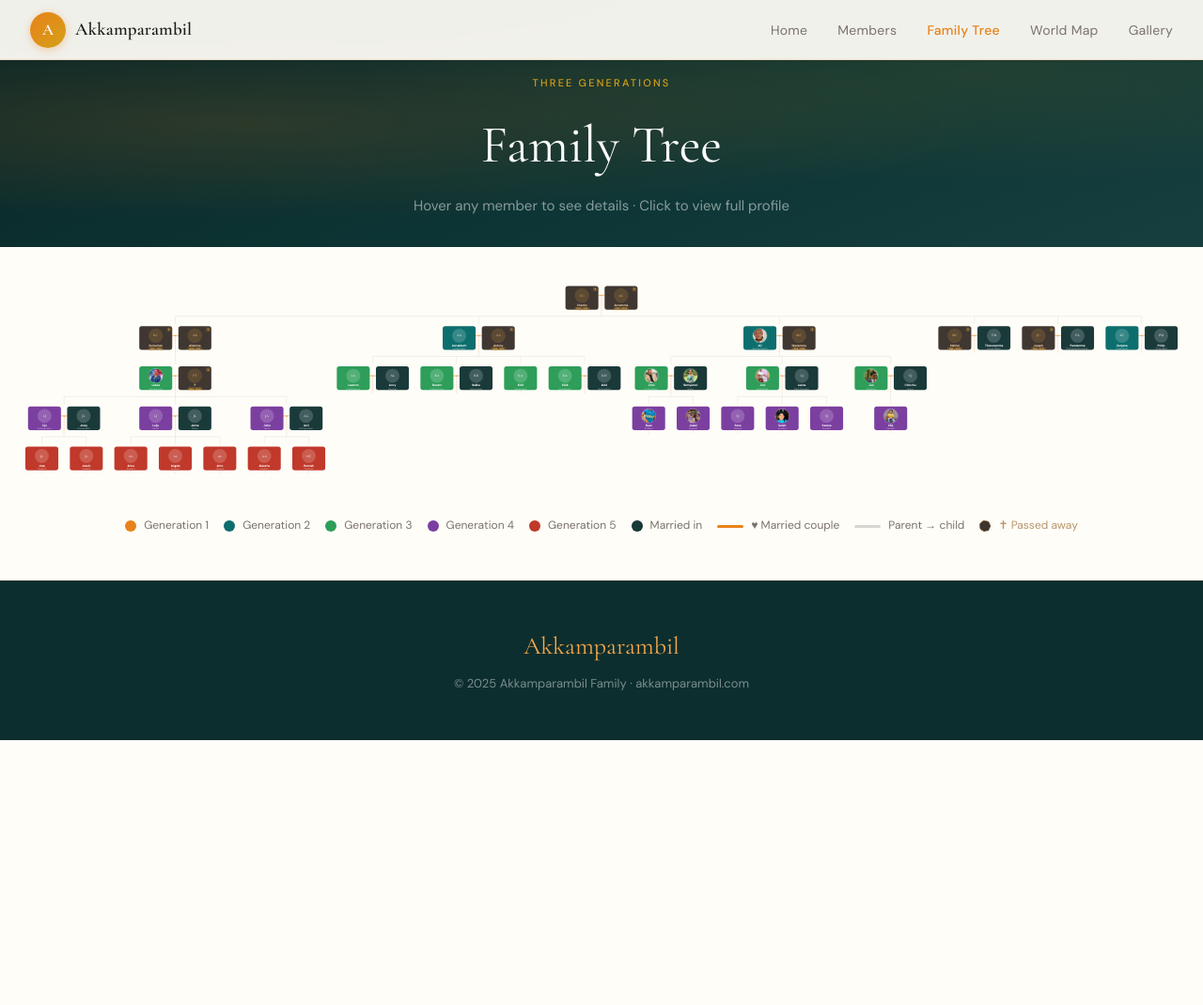
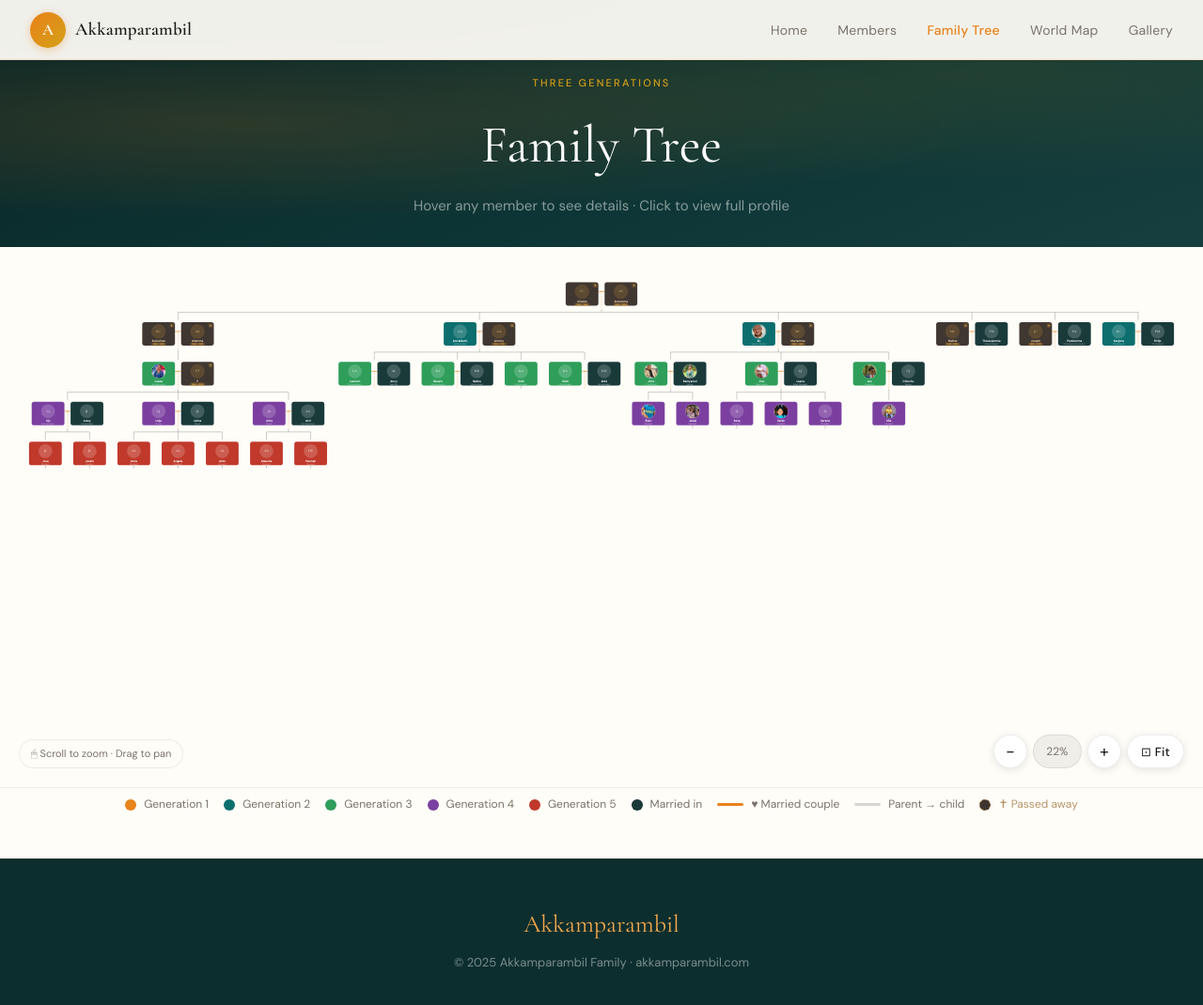
Before and after one commit to jintojacob198312/akkamparambil-family, a plain HTML site: page tree.html in a window 1280 px wide. Shown: the whole page at 94% size. Before the commit the page ends 800 px from the top, so only its background shows below. Drawn offline with nearby package versions, Linux system fonts and the light colour scheme.

Commit message:
Add files via upload

```diff
--- a/tree.html
+++ b/tree.html
@@ -22,16 +22,48 @@
 
     #tree-wrap {
       overflow: hidden;
-      padding: 1.5rem 0 0;
-      display: flex;
-      justify-content: center;
-      align-items: flex-start;
+      padding: 0;
+      display: block;
       background: #FFFDF8;
       width: 100%;
+      height: 72vh;
+      position: relative;
+      border-bottom: 1px solid rgba(0,0,0,0.06);
     }
     #tree-svg {
       display: block;
-      flex-shrink: 0;
+      position: absolute;
+      top: 0; left: 0;
+      will-change: transform;
+    }
+    /* Zoom controls */
+    .zoom-controls {
+      position: absolute; bottom: 20px; right: 20px;
+      display: flex; align-items: center; gap: 6px; z-index: 50;
+    }
+    .zoom-btn {
+      width: 36px; height: 36px; border-radius: 50%;
+      background: var(--white); border: 1.5px solid var(--border-light);
+      font-size: 18px; cursor: pointer; display: flex; align-items: center;
+      justify-content: center; color: var(--ink); transition: all 0.2s;
+      box-shadow: 0 2px 8px rgba(0,0,0,0.1); font-family: var(--font-body);
+    }
+    .zoom-btn:hover { background: var(--saffron-pale); border-color: var(--saffron); color: var(--saffron); }
+    .zoom-fit {
+      padding: 0 14px; border-radius: 20px; font-size: 13px; width: auto;
+      font-weight: 500; letter-spacing: 0.02em;
+    }
+    #zoom-label {
+      background: rgba(0,0,0,0.06); border: 1px solid rgba(0,0,0,0.08);
+      border-radius: 20px; padding: 0 12px; height: 36px;
+      display: flex; align-items: center; font-size: 12px;
+      color: var(--muted); font-family: var(--font-body); min-width: 52px;
+      justify-content: center;
+    }
+    .zoom-hint {
+      position: absolute; bottom: 20px; left: 20px; z-index: 50;
+      font-size: 11px; color: var(--muted); background: rgba(255,253,248,0.9);
+      padding: 6px 12px; border-radius: 20px; border: 1px solid var(--border-light);
     }
 
     .tree-legend {
@@ -78,6 +110,13 @@
 
 <div id="tree-wrap">
   <svg id="tree-svg"></svg>
+  <div class="zoom-controls">
+    <button class="zoom-btn" id="btn-zoom-out" title="Zoom out">−</button>
+    <div id="zoom-label">100%</div>
+    <button class="zoom-btn" id="btn-zoom-in" title="Zoom in">+</button>
+    <button class="zoom-btn zoom-fit" id="btn-fit" title="Fit to screen">⊡ Fit</button>
+  </div>
+  <div class="zoom-hint">🖱 Scroll to zoom · Drag to pan</div>
 </div>
 
 <div class="tree-legend">
@@ -233,14 +272,14 @@ function render(units, totalW) {
       lG.appendChild(svgEl('text', { x:(x1+x2)/2, y:midY+1, 'text-anchor':'middle', 'dominant-baseline':'central', 'font-size':11, fill:'#E8821A', style:'font-family:sans-serif' }, '♥'));
       lG.appendChild(svgEl('line', { x1:jx, y1:midY, x2:jx, y2:jy, stroke:'#E8821A', 'stroke-width':1.5, 'stroke-dasharray':'4 3' }));
     } else {
-      lG.appendChild(svgEl('line', { x1:jx, y1:blood.ty+NH, x2:jx, y2:jy, stroke:'rgba(0,0,0,0.18)', 'stroke-width':1.5 }));
+      lG.appendChild(svgEl('line', { x1:jx, y1:blood.ty+NH, x2:jx, y2:jy, stroke:'rgba(0,0,0,0.45)', 'stroke-width':2 }));
     }
     if (children.length) {
       const hBarY = jy + COUPLE_DROP;
       const xs = children.map(c => c.jx);
-      lG.appendChild(svgEl('line', { x1:jx, y1:jy, x2:jx, y2:hBarY, stroke:'rgba(0,0,0,0.18)', 'stroke-width':1.5 }));
-      if (children.length > 1) lG.appendChild(svgEl('line', { x1:Math.min(...xs), y1:hBarY, x2:Math.max(...xs), y2:hBarY, stroke:'rgba(0,0,0,0.18)', 'stroke-width':1.5 }));
-      children.forEach(child => lG.appendChild(svgEl('line', { x1:child.jx, y1:hBarY, x2:child.jx, y2:child.blood.ty-10, stroke:'rgba(0,0,0,0.18)', 'stroke-width':1.5 })));
+      lG.appendChild(svgEl('line', { x1:jx, y1:jy, x2:jx, y2:hBarY, stroke:'rgba(0,0,0,0.45)', 'stroke-width':2 }));
+      if (children.length > 1) lG.appendChild(svgEl('line', { x1:Math.min(...xs), y1:hBarY, x2:Math.max(...xs), y2:hBarY, stroke:'rgba(0,0,0,0.45)', 'stroke-width':2 }));
+      children.forEach(child => lG.appendChild(svgEl('line', { x1:child.jx, y1:hBarY, x2:child.jx, y2:child.blood.ty-10, stroke:'rgba(0,0,0,0.45)', 'stroke-width':2 })));
     }
     drawNode(blood, nG, defs);
     if (spouse) drawNode(spouse, nG, defs);
@@ -415,30 +454,134 @@ preloadPhotos(FAMILY_MEMBERS).then(() => {
   const totalW = layoutAll(units);
   render(units, totalW);
 
-  // Always scale tree to fill the full available width
-  function scaleTree() {
-    const svg = document.getElementById('tree-svg');
-    const wrap = document.getElementById('tree-wrap');
-    const svgW = parseFloat(svg.getAttribute('width'));
-    const svgH = parseFloat(svg.getAttribute('height'));
-    const padding = 32;
-    const available = Math.max(wrap.clientWidth - padding, 200);
+  const svg = document.getElementById('tree-svg');
+  const wrap = document.getElementById('tree-wrap');
+  const svgW = parseFloat(svg.getAttribute('width'));
+  const svgH = parseFloat(svg.getAttribute('height'));
 
-    // Scale to fill width — both up (small tree) and down (large tree)
-    const scale = available / svgW;
+  // ── Zoom & Pan state ──
+  let scale = 1, panX = 0, panY = 0;
+  let isDragging = false, startX = 0, startY = 0, lastPanX = 0, lastPanY = 0;
 
-    svg.style.transform = `scale(${scale})`;
-    svg.style.transformOrigin = 'top center';
-
-    // Set wrap height so content below isn't hidden behind the scaled SVG
-    wrap.style.height = (svgH * scale + 48) + 'px';
-    wrap.style.display = 'flex';
-    wrap.style.alignItems = 'flex-start';
-    wrap.style.justifyContent = 'center';
+  function applyTransform() {
+    svg.style.transform = `translate(${panX}px, ${panY}px) scale(${scale})`;
+    svg.style.transformOrigin = '0 0';
   }
 
-  scaleTree();
-  window.addEventListener('resize', scaleTree);
+  function fitToScreen() {
+    const wrapW = wrap.clientWidth - 40;
+    const wrapH = Math.max(wrap.clientHeight - 40, 400);
+    const scaleX = wrapW / svgW;
+    const scaleY = wrapH / svgH;
+    scale = Math.min(scaleX, scaleY, 1); // never scale above 100%
+    // Center the tree
+    panX = (wrap.clientWidth - svgW * scale) / 2;
+    panY = 20;
+    applyTransform();
+  }
+
+  // Set wrap to fixed viewport height
+  wrap.style.height = '72vh';
+  wrap.style.overflow = 'hidden';
+  wrap.style.cursor = 'grab';
+  wrap.style.userSelect = 'none';
+  svg.style.position = 'relative';
+
+  fitToScreen();
+
+  // ── Mouse wheel zoom ──
+  wrap.addEventListener('wheel', e => {
+    e.preventDefault();
+    const rect = wrap.getBoundingClientRect();
+    const mouseX = e.clientX - rect.left;
+    const mouseY = e.clientY - rect.top;
+    const delta = e.deltaY > 0 ? 0.9 : 1.1;
+    const newScale = Math.min(Math.max(scale * delta, 0.15), 3);
+    // Zoom toward mouse position
+    panX = mouseX - (mouseX - panX) * (newScale / scale);
+    panY = mouseY - (mouseY - panY) * (newScale / scale);
+    scale = newScale;
+    applyTransform();
+    updateZoomLabel();
+  }, { passive: false });
+
+  // ── Mouse drag pan ──
+  wrap.addEventListener('mousedown', e => {
+    if (e.target.closest('g[style*="cursor:pointer"]')) return; // let node clicks through
+    isDragging = true;
+    startX = e.clientX - panX;
+    startY = e.clientY - panY;
+    wrap.style.cursor = 'grabbing';
+  });
+  window.addEventListener('mousemove', e => {
+    if (!isDragging) return;
+    panX = e.clientX - startX;
+    panY = e.clientY - startY;
+    applyTransform();
+  });
+  window.addEventListener('mouseup', () => {
+    isDragging = false;
+    wrap.style.cursor = 'grab';
+  });
+
+  // ── Touch pinch & pan ──
+  let lastTouchDist = 0, lastTouchX = 0, lastTouchY = 0;
+  wrap.addEventListener('touchstart', e => {
+    if (e.touches.length === 2) {
+      lastTouchDist = Math.hypot(
+        e.touches[0].clientX - e.touches[1].clientX,
+        e.touches[0].clientY - e.touches[1].clientY
+      );
+    } else if (e.touches.length === 1) {
+      lastTouchX = e.touches[0].clientX;
+      lastTouchY = e.touches[0].clientY;
+    }
+  }, { passive: true });
+  wrap.addEventListener('touchmove', e => {
+    e.preventDefault();
+    if (e.touches.length === 2) {
+      const dist = Math.hypot(
+        e.touches[0].clientX - e.touches[1].clientX,
+        e.touches[0].clientY - e.touches[1].clientY
+      );
+      const delta = dist / lastTouchDist;
+      scale = Math.min(Math.max(scale * delta, 0.15), 3);
+      lastTouchDist = dist;
+      applyTransform();
+      updateZoomLabel();
+    } else if (e.touches.length === 1) {
+      panX += e.touches[0].clientX - lastTouchX;
+      panY += e.touches[0].clientY - lastTouchY;
+      lastTouchX = e.touches[0].clientX;
+      lastTouchY = e.touches[0].clientY;
+      applyTransform();
+    }
+  }, { passive: false });
+
+  // ── Control buttons ──
+  function updateZoomLabel() {
+    const btn = document.getElementById('zoom-label');
+    if (btn) btn.textContent = Math.round(scale * 100) + '%';
+  }
+
+  document.getElementById('btn-zoom-in').addEventListener('click', () => {
+    scale = Math.min(scale * 1.25, 3);
+    panX = wrap.clientWidth/2 - (wrap.clientWidth/2 - panX) * 1.25;
+    panY = wrap.clientHeight/2 - (wrap.clientHeight/2 - panY) * 1.25;
+    applyTransform(); updateZoomLabel();
+  });
+  document.getElementById('btn-zoom-out').addEventListener('click', () => {
+    scale = Math.max(scale * 0.8, 0.15);
+    panX = wrap.clientWidth/2 - (wrap.clientWidth/2 - panX) * 0.8;
+    panY = wrap.clientHeight/2 - (wrap.clientHeight/2 - panY) * 0.8;
+    applyTransform(); updateZoomLabel();
+  });
+  document.getElementById('btn-fit').addEventListener('click', () => {
+    fitToScreen(); updateZoomLabel();
+  });
+
+  updateZoomLabel();
+  window.addEventListener('resize', () => { fitToScreen(); updateZoomLabel(); });
 });
 </script>
 </body>
```
